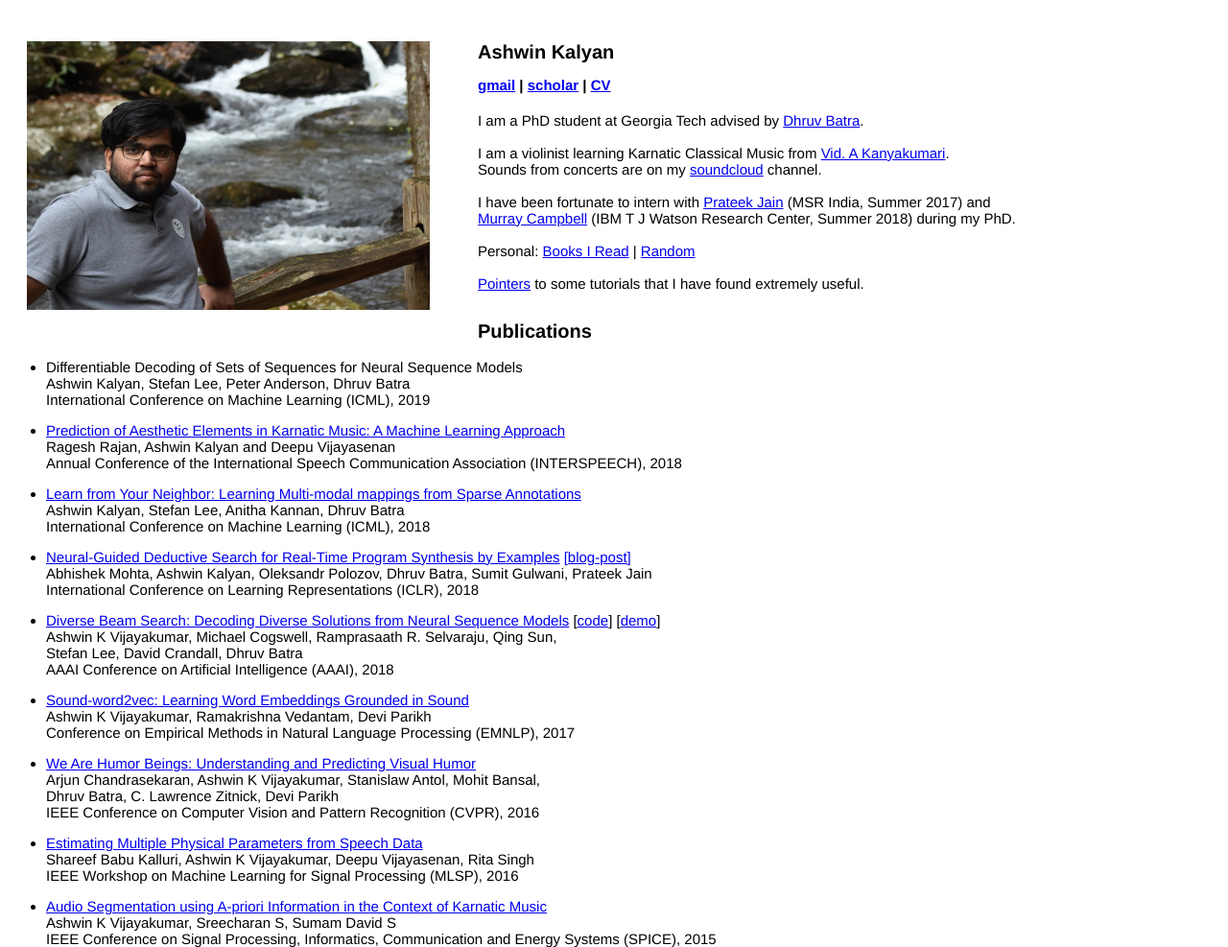
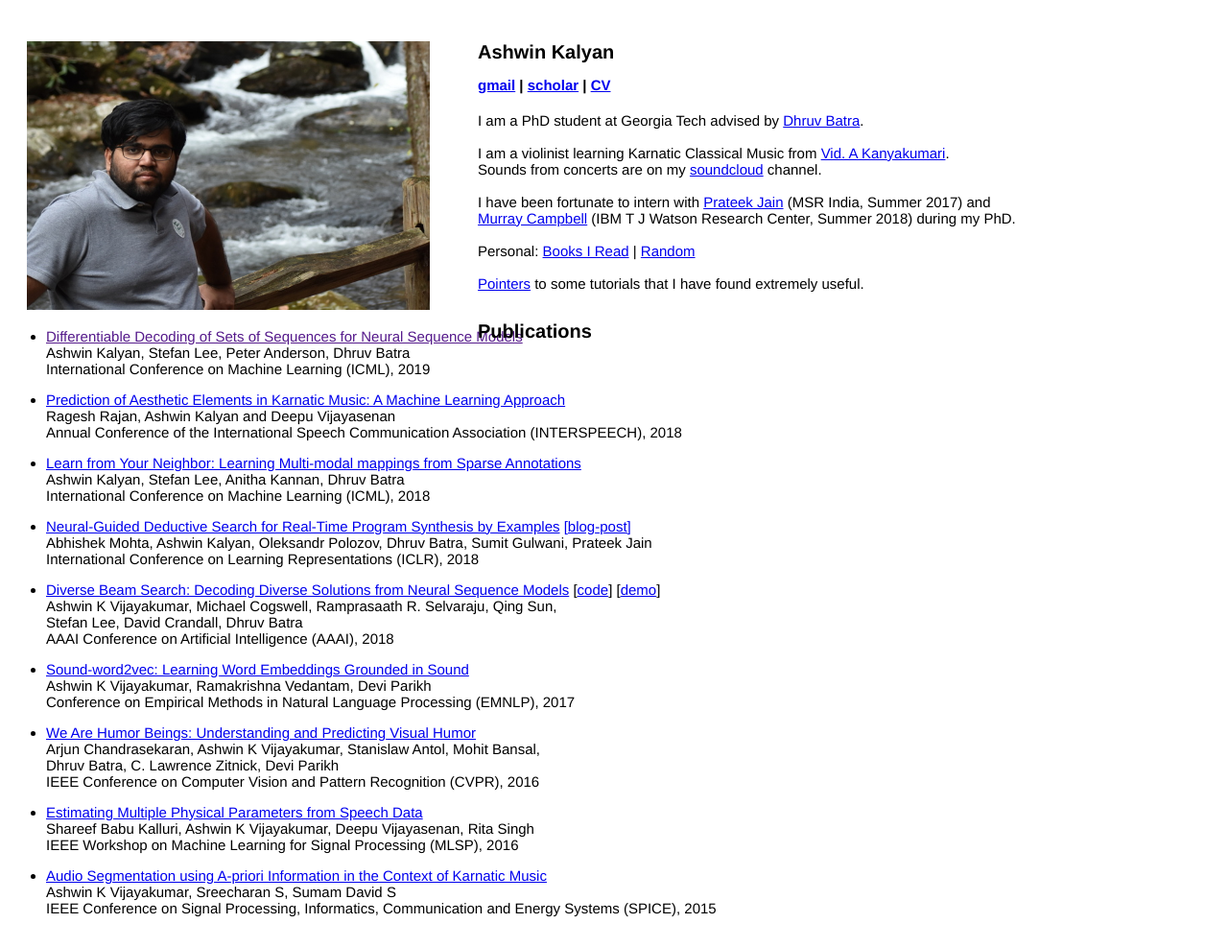
Before and after one commit to ashwinkalyan/ashwinkalyan.github.io, a Jekyll site: the page built from index.md, in a window 1280 px wide. Shown: the whole page at 96% size. Built offline with Jekyll 4.4.1, drawn with Linux system fonts in a browser that asks for light colours; our own code applies the rules of GitHub Pages for plain Markdown files; after the commit the page ends 955 px from its top, so only the background shows below that.

```diff
--- a/index.md
+++ b/index.md
@@ -2,8 +2,8 @@
 layout: front
 ---
 # Publications
-<br>
-- Differentiable Decoding of Sets of Sequences for Neural Sequence Models <br>
+
+- [Differentiable Decoding of Sets of Sequences for Neural Sequence Models]() <br>
 Ashwin Kalyan, Stefan Lee, Peter Anderson, Dhruv Batra <br>
 International Conference on Machine Learning (ICML), 2019 <br>
 
```
